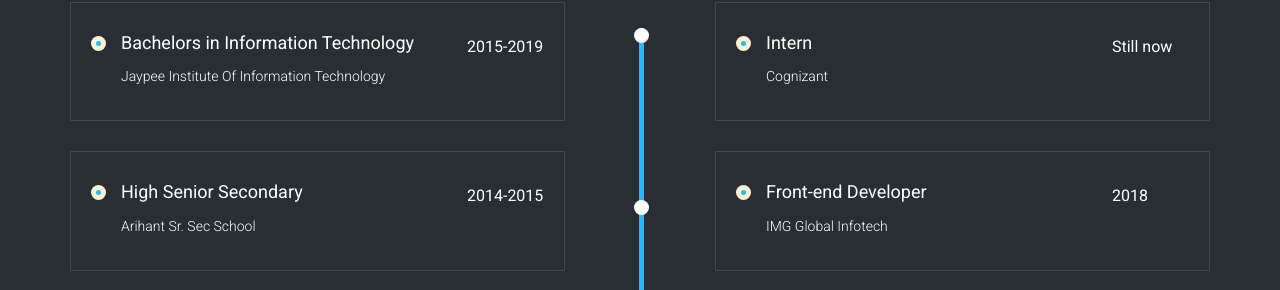
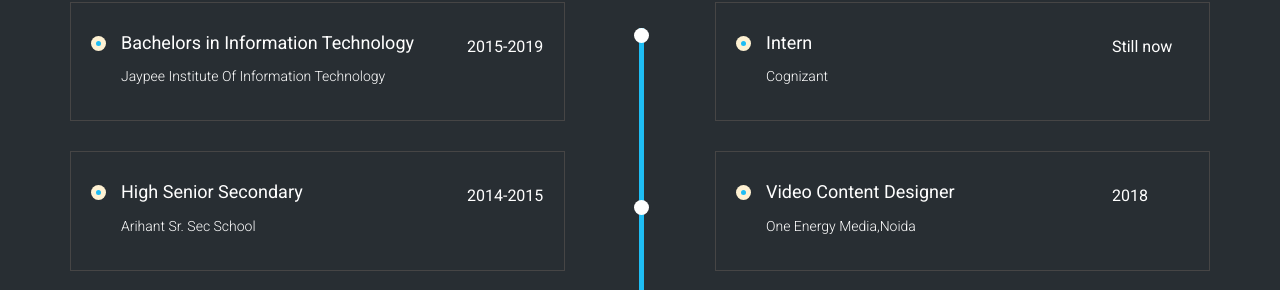
Before and after one commit to chetanjiit/chetanjiit.github.io, a plain HTML site: page index.html in a window 1280 px wide. Shown: the part 992-1282 px from the top of the page. Drawn offline with Linux system fonts and the light colour scheme; files whose address does not match are found by name.

Commit message:
Update index.html

```diff
--- a/index.html
+++ b/index.html
@@ -223,8 +223,8 @@
                         <div class="single_about single_expart">
                             <div class="main_content ">
                                 <div class="about_content expert_content">
-                                    <h4>Front-end Developer</h4>
-                                    <span>IMG Global Infotech</span>
+                                    <h4>Video Content Designer</h4>
+                                    <span>One Energy Media,Noida</span>
                                 </div>
                                 <div class="about_year expert_year">
                                     <span>
```
